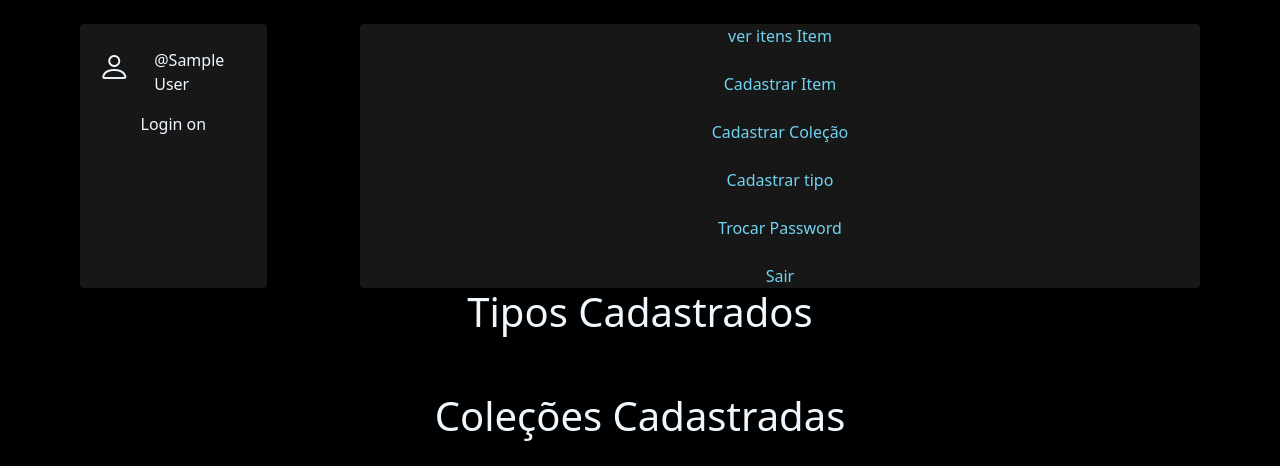
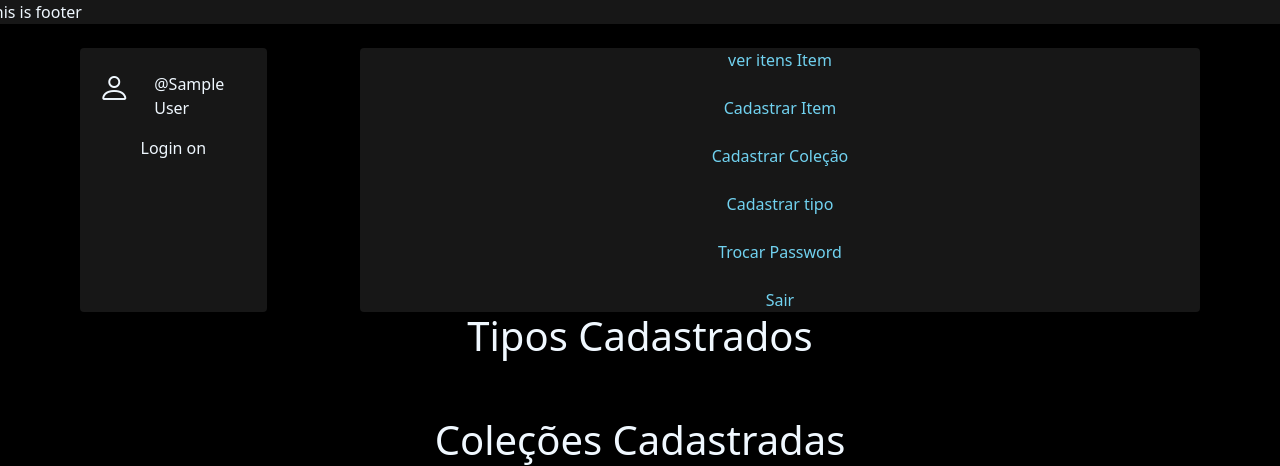
Before and after one commit to Master1245/Colecionador, a Flask app: page / in a window 1280 px wide. Shown: the top 466 px of the page. Run offline with Flask 2, Linux system fonts and the light colour scheme; the visitor is signed in with stand-in values (Sample User, id 1); data comes from the database, SQL or seed files in the repository; data that the repository does not hold is empty; some libraries are stand-ins or nearby versions.

Commit message:
component

```diff
--- a/static/css/templates/login.css
+++ b/static/css/templates/login.css
@@ -31,4 +31,5 @@
 }
 .text-danger{
     font-size: 10px;
+    max-width: 100%;
 }
--- /dev/null
+++ b/static/templates/components/footer.html
@@ -0,0 +1,3 @@
+<div class="row darken rounded">
+    this is footer
+</div>
--- /dev/null
+++ b/static/templates/components/navbar.html
@@ -0,0 +1,3 @@
+<div class="row darken rounded">
+    this is navbar
+</div>
--- a/static/templates/home.html
+++ b/static/templates/home.html
@@ -63,6 +63,7 @@
     </div>
 
 {% endif %}
-
 {{ message }}
 {% endblock %}
+
+{% include 'components/footer.html' %}
```
